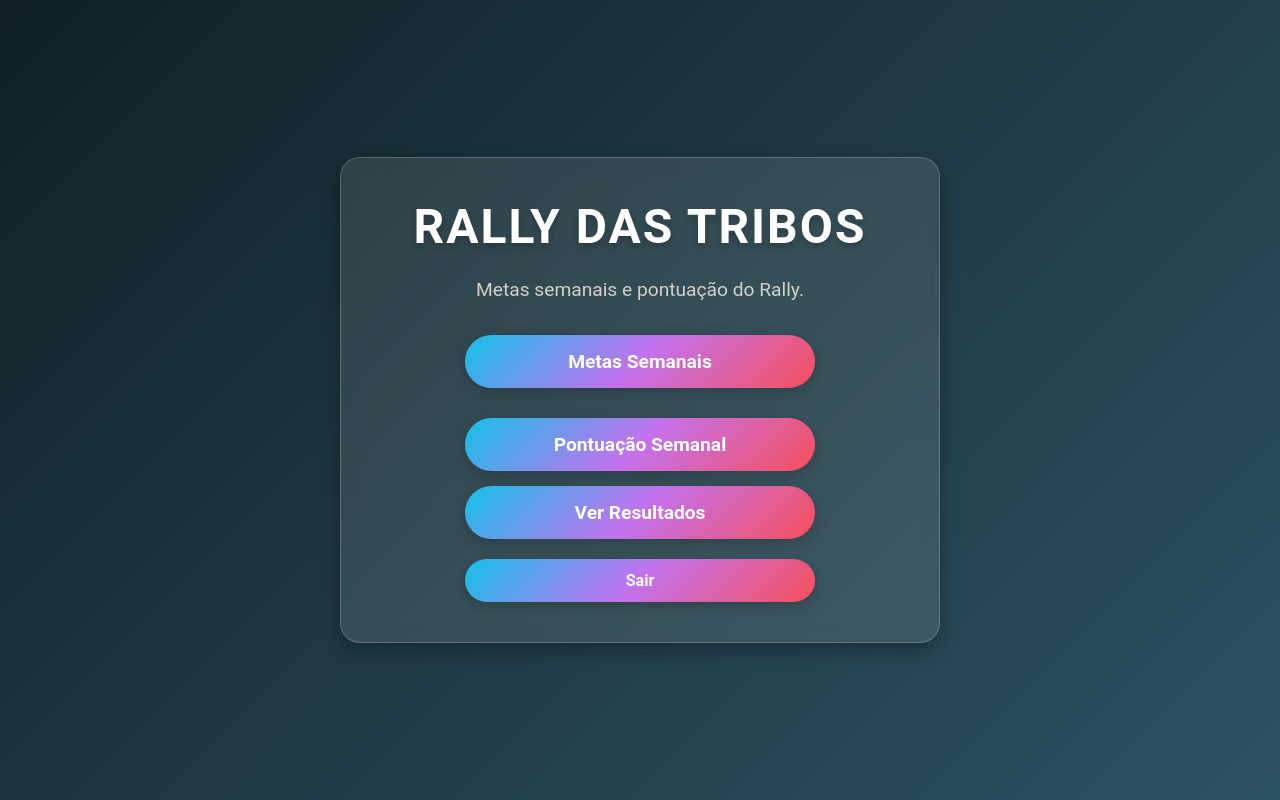
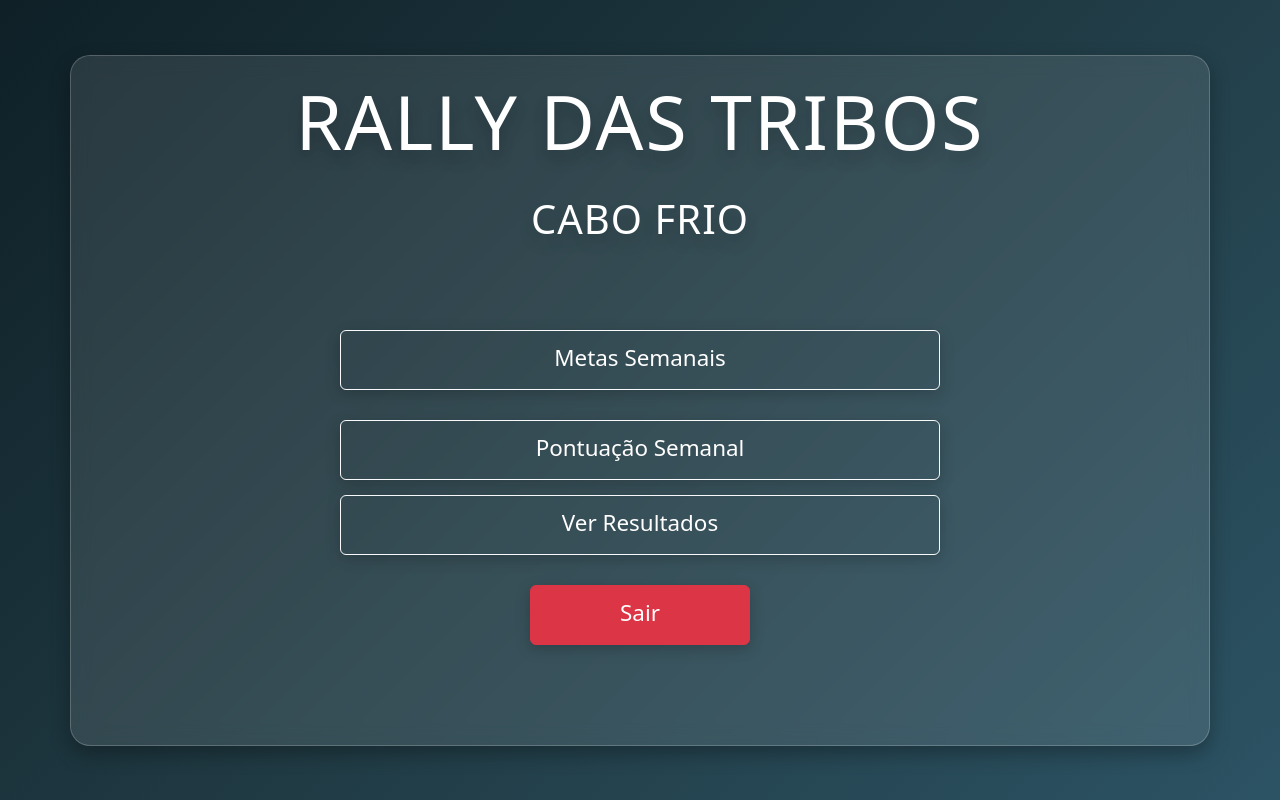
Before and after one commit to RonaldDevend/Pontua-o-de-Rally, a Flask app: page / in a window 1280 px wide. Run offline with Flask 3, Linux system fonts and the light colour scheme; the visitor is signed in with stand-in values (Sample User, id 1).

Commit message:
Ajeitando o front com Boostrap

```diff
--- a/static/css/home.css
+++ b/static/css/home.css
@@ -9,7 +9,6 @@
 body {
     font-family: 'Roboto', sans-serif;
     background: linear-gradient(135deg, #0f2027, #203a43, #2c5364); /* Gradiente sofisticado */
-    color: #fff;
     display: flex;
     justify-content: center;
     align-items: center;
@@ -20,7 +19,7 @@
 /* Container principal */
 .container {
     text-align: center;
-    padding: 40px;
+    padding: 100px;
     background: rgba(255, 255, 255, 0.1); /* Fundo translúcido */
     border-radius: 20px;
     box-shadow: 0 8px 20px rgba(0, 0, 0, 0.3);
@@ -32,20 +31,20 @@
 
 /* Título */
 h1 {
-    font-size: 3rem;
-    color: #fff;
-    margin-bottom: 20px;
     text-transform: uppercase;
     letter-spacing: 2px;
-    text-shadow: 0 4px 6px rgba(0, 0, 0, 0.2); /* Sombra do texto */
+    text-shadow: 0 9px 15px rgba(0, 0, 0, 0.2); /* Sombra do texto */
+    position:relative;
+    text-align: center;
 }
 
 /* Texto explicativo */
 p {
-    font-size: 1.2rem;
-    margin-bottom: 30px;
-    color: #d1d1d1;
-    line-height: 1.6;
+    text-transform: uppercase;
+    letter-spacing: 1px;
+    text-shadow: 0 9px 15px rgba(0, 0, 0, 0.2); /* Sombra do texto */
+    position:relative;
+    text-align: center;
 }
 
 /* Botões principais */
@@ -53,8 +52,8 @@
     display: flex;
     flex-direction: column;
     align-items: center; /* Alinha os botões ao centro */
-    gap: 20px; /* Espaçamento consistente entre os botões */
     width: 100%; /* Garante alinhamento central em telas menores */
+
 }
 
 
@@ -63,31 +62,28 @@
     display: flex;
     flex-direction: column;
     align-items: center; /* Alinha os botões ao centro */
-    gap: 15px; /* Espaçamento consistente entre os botões */
+    gap:calc(15px); /* Espaçamento consistente entre os botões */
     width: 100%; /* Garante alinhamento central em telas menores */
 }
 
 /* Botões gerais */
 .btn {
     display: inline-block;
-    background: linear-gradient(135deg, #12c2e9, #c471ed, #f64f59); /* Gradiente vibrante */
-    color: #fff;
-    padding: 15px 30px;
     text-decoration: none;
     border-radius: 50px;
-    font-size: 1.2rem;
-    font-weight: bold;
     transition: all 0.4s ease;
     box-shadow: 0 4px 15px rgba(0, 0, 0, 0.2);
     text-align: center; /* Centraliza o texto dentro do botão */
     width: 100%; /* Faz os botões ocuparem a largura disponível */
-    max-width: 350px; /* Limita a largura máxima */
+    height: 60px;
+    max-width: 600px; /* Limita a largura máxima */
+
 }
 
 .btn:hover {
-    background: linear-gradient(135deg, #f64f59, #c471ed, #12c2e9); /* Inversão do gradiente */
-    transform: translateY(-5px) scale(1.05); /* Levitação com zoom */
-    box-shadow: 0 6px 20px rgba(0, 0, 0, 0.3);
+    background: linear-gradient(135deg, #130457, #12c2e9); /* Inversão do gradiente */
+    transform: translateY(-10px) scale(1.05); /* Levitação com zoom */
+    box-shadow: 0 6px 20px rgba(194, 194, 194, 0.3);
 }
 
 .btn:active {
@@ -96,7 +92,10 @@
 
 /* Botão de logout */
 .logout-container {
-    margin-top: 20px; /* Espaçamento extra */
+    margin-top: 30px; /* Espaçamento extra */
+    display: block;
+    width: 220px;
+    margin: 30px auto 0;
 }
 
 .logout-btn {
--- a/templates/home.html
+++ b/templates/home.html
@@ -5,20 +5,21 @@
     <meta name="viewport" content="width=device-width, initial-scale=1.0">
     <title>Pontuação Semanal</title>
     <link rel="stylesheet" href="{{ url_for('static', filename='css/home.css') }}">
+    <link href="https://cdn.jsdelivr.net/npm/bootstrap@5.3.0-alpha1/dist/css/bootstrap.min.css" rel="stylesheet">
 </head>
 <body>
     <div class="container">
-        <h1>Rally das Tribos</h1>
-        <p>Metas semanais e pontuação do Rally.</p>
+        <h1 style="color: white; font-size: 75px; top:-80px;">Rally das Tribos</h1>
+        <p style="color: white; font-size: 40px; top: -65px;">CABO FRIO</p>
 
         <div class="buttons">
-            <a href="/metas" class="btn">Metas Semanais<a>
-            <a href="/pontuacao" class="btn">Pontuação Semanal</a>
-            <a href="/resultados" class="btn">Ver Resultados</a>
+            <a href="/metas" class="btn btn-outline-light"; style="--bs-btn-padding-y: .65rem; --bs-btn-font-size: 1.4rem; color: white;">Metas Semanais<a>
+            <a href="/pontuacao" class="btn btn-outline-light"; style="--bs-btn-padding-y: .65rem; --bs-btn-font-size: 1.4rem; color: white;">Pontuação Semanal</a>
+            <a href="/resultados" class="btn btn-outline-light"; style="--bs-btn-padding-y: .65rem; --bs-btn-font-size: 1.4rem; color: white;">Ver Resultados</a>
         </div>
 
         <div class="logout-container">
-            <a href="{{ url_for('logout') }}" class="btn logout-btn">Sair</a>
+            <a href="{{ url_for('logout') }}" class="btn btn-danger"; style="--bs-btn-padding-y: .65rem; --bs-btn-font-size: 1.4rem; color: white;">Sair</a>
         </div>
     </div>
 </body>
--- a/templates/login.html
+++ b/templates/login.html
@@ -3,6 +3,8 @@
 <head>
     <meta charset="UTF-8">
     <meta name="viewport" content="width=device-width, initial-scale=1.0">
+
+    <link href="https://cdn.jsdelivr.net/npm/bootstrap@5.3.0-alpha1/dist/css/bootstrap.min.css" rel="stylesheet">
     <title>Login</title>
     <style>
         body {
--- a/templates/metas.html
+++ b/templates/metas.html
@@ -5,6 +5,7 @@
     <meta name="viewport" content="width=device-width, initial-scale=1.0">
     <title>Metas</title>
     <link rel="stylesheet" href="{{ url_for('static', filename='css/metas.css') }}">
+    <link href="https://cdn.jsdelivr.net/npm/bootstrap@5.3.0-alpha1/dist/css/bootstrap.min.css" rel="stylesheet">
 </head>
 <body>
     <div class="container">
--- a/templates/pontuacao.html
+++ b/templates/pontuacao.html
@@ -5,10 +5,11 @@
     <meta name="viewport" content="width=device-width, initial-scale=1.0">
     <title>Pontuação</title>
     <link rel="stylesheet" href="{{ url_for('static', filename='css/pontuacao.css') }}">
+    <link href="https://cdn.jsdelivr.net/npm/bootstrap@5.3.0-alpha1/dist/css/bootstrap.min.css" rel="stylesheet">
 </head>
 <body>
     <div class="container">
-        <h1>Pontuação dos Grupos</h1>
+        <h1 style="color: white;">Pontuação das Tribos</h1>
 
         <form method="POST">
             <label for="grupo">Grupo:</label>
@@ -18,7 +19,7 @@
             <button type="submit" class="submit-btn">Adicionar Pontuação</button>
         </form>
 
-        <h2>Pontuação Existente</h2>
+        <h2 style="color: white;">Pontuação Existente</h2>
         <ul class="meta-list">
             {% for pontuacao in pontuacoes %}
                 <li class="meta-item">
```
Also changed, not shown: static/css/pontuacao.css (+15 -9 lines), static/css/resultados.css (+16 -3 lines), templates/resultados.html (+23 -10 lines).
